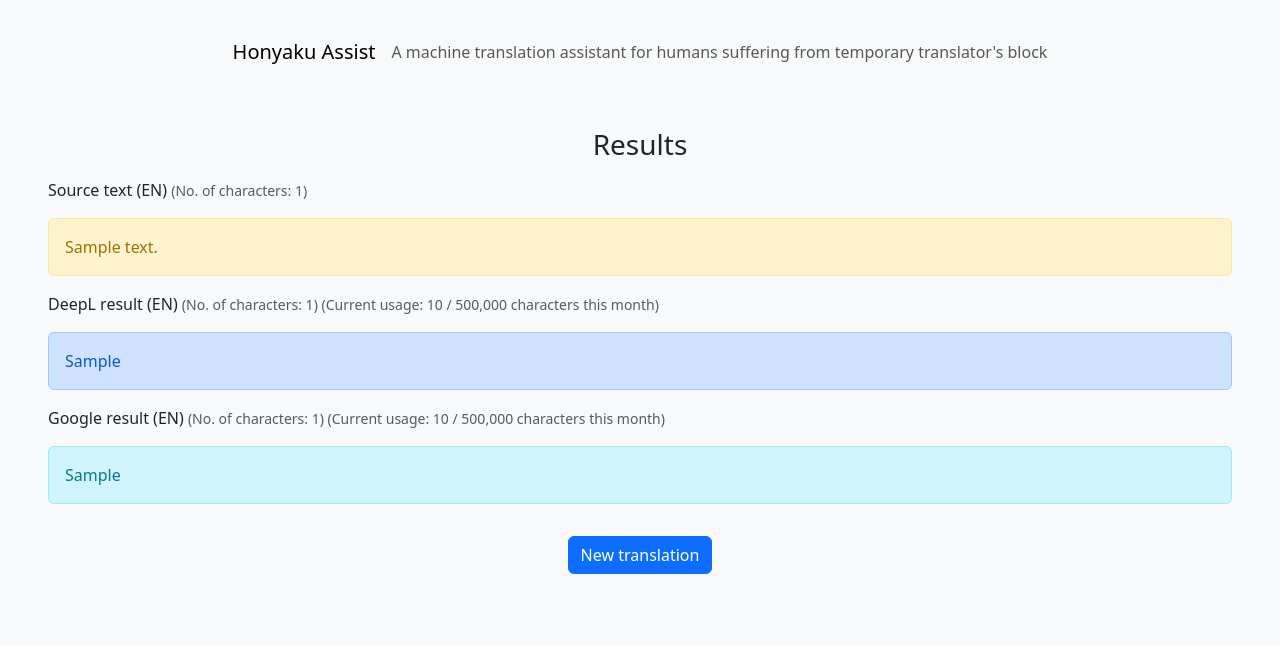
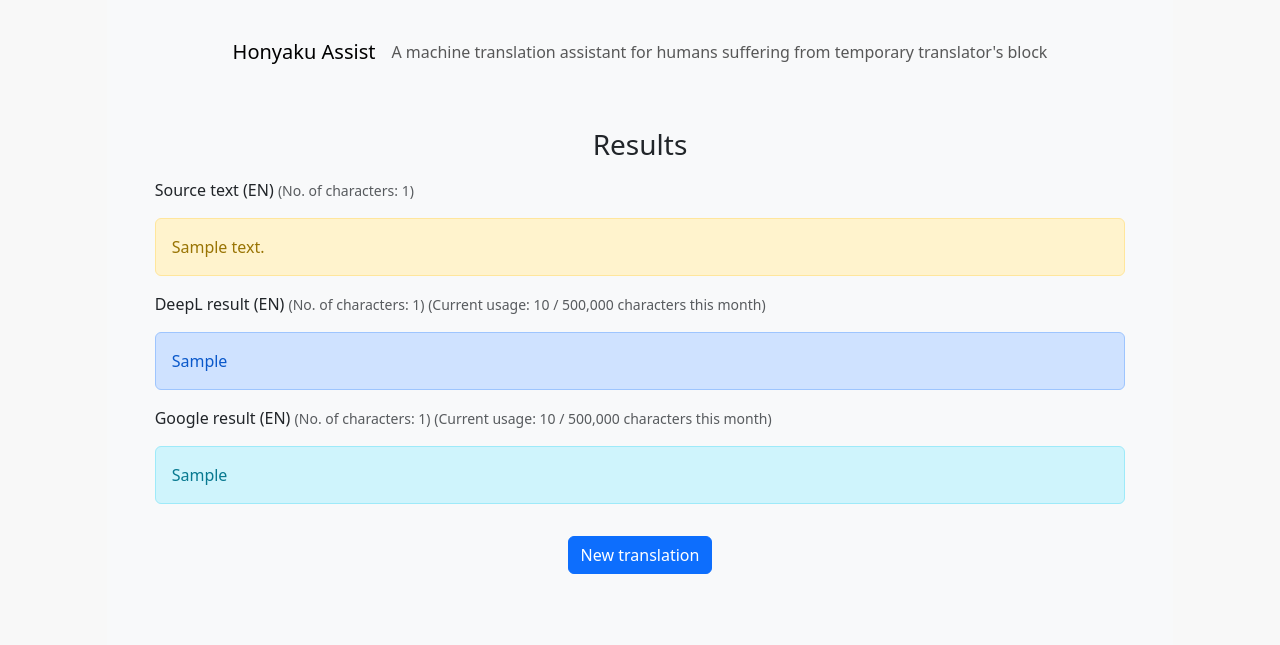
Before and after one commit to 4ka0/honyaku_assist, a Django app: template templates/output.html in a window 1280 px wide. Shown: the top 645 px of the page. Run offline with Django 4.2, Linux system fonts and the light colour scheme; the template is opened without the code that fills it: most values are stand-ins (such as "Sample title", 1, 10 or a date in 2020); parts of the project's set-up code (start-up, migrations or seed data) failed here and were passed over; some libraries are stand-ins or nearby versions.

Commit message:
Template update

```diff
--- /dev/null
+++ b/static/css/custom.css
@@ -0,0 +1,3 @@
+body {
+    background-color: rgb(248, 248, 248);
+}
--- a/templates/base.html
+++ b/templates/base.html
@@ -15,18 +15,16 @@
         <title>Honyaku Assist</title>
     </head>
 
-    <body style="background-color: rgb(248, 248, 248)">
+    <body>
         <main>
 
             <div class="container-fluid">
-                <div class="row">
-                    <div class="col bg-light px-5 pt-4 pb-5">
+                <div class="row justify-content-center">
+                    <div class="col-10 bg-light px-5 pt-4 pb-5">
 
                         <nav class="navbar navbar-light mb-5 justify-content-center">
                             <a class="navbar-brand" href="{% url 'input' %}">Honyaku Assist</a>
-                            <span class="navbar-text">
-                                A machine translation assistant for humans suffering from temporary translator's block
-                            </span>
+                            <span class="navbar-text">A machine translation assistant for humans suffering from temporary translator's block</span>
                         </nav>
 
                         {% block content %}
```
